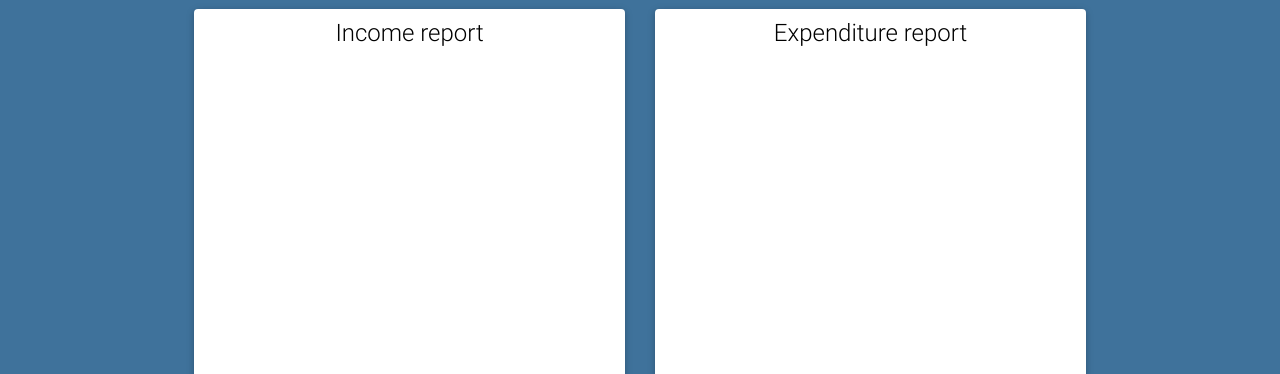
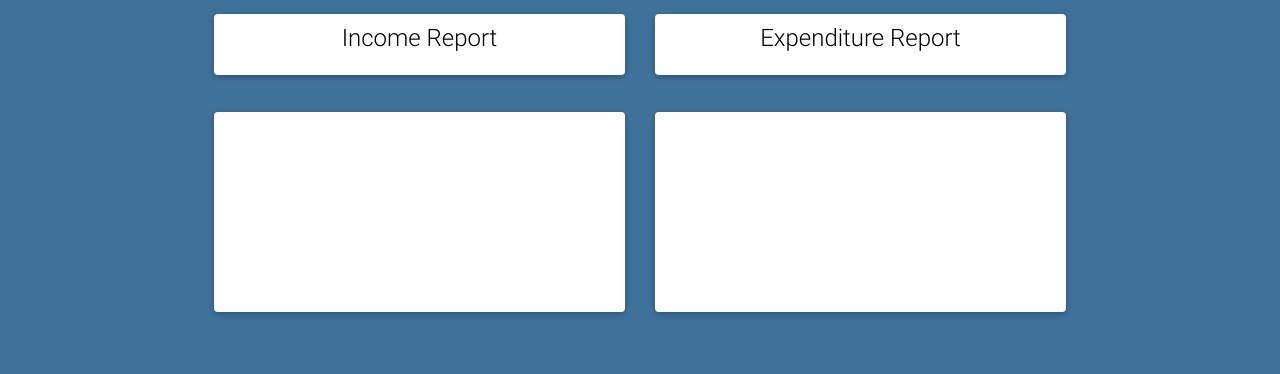
Before and after one commit to kayere-zz/Finance-Tracker, a plain HTML site: page reports.html in a window 1280 px wide. Shown: the part 177-551 px from the top of the page. Drawn offline with Linux system fonts and the light colour scheme; no server answers.

Commit message:
final animations

```diff
--- a/homepage/style.css
+++ b/homepage/style.css
@@ -31,3 +31,6 @@ nav{
 .card-deck{
   margin: 2em;
 }
+.nav{
+  position: fixed;
+}
--- a/reports.html
+++ b/reports.html
@@ -41,21 +41,27 @@
     </nav>
     <div class="w-responsive text-center mx-auto p-4 mt-2 white-text">
         <h2>Reports</h2>
+        <div class="card-deck deck">
+            <div class="card mb-4 report" id="incomeReport">
+                <h4 class="card-title">Income Report</h4>
+            </div>
+            <div class="card mb-4 report" id="expenditureReport">
+                <h4 class="card-title">Expenditure Report</h4>
+            </div>
+        </div>
         <div class="card-deck">
 
-            <div class="card mb-4">
-                <h4 class="card-title">Income report</h4>
-                    <canvas id="income"></canvas>
+            <div class="card mb-4 chart">
+                    <canvas class="canvas" id="income"></canvas>
             </div>
 
-            <div class="slide card mb-4">
-                    <h4 class="card-title">Expenditure report</h4>
-                    <canvas id="expenditure"></canvas>
+            <div class="chart card mb-4">
+                    <canvas class="cancas" id="expenditure"></canvas>
             </div>
         </div>
     </div>
     <div class="w-responsive text-center mx-auto p-4 mt-2 white-text target_div">
-        <h2>Target</h2>
+        <h2 id="target">Target</h2>
         <div class="card">
                 <form class="text-center">
                         <div class="md-form">
--- a/reports/script.js
+++ b/reports/script.js
@@ -1,3 +1,7 @@
+$(".report").hide();
+$(".chart").hide();
+$("#incomeReport").animate({right: "200px"});
+$("#expenditureReport").animate({left: "200px"});
 $(document).ready(function(){
     var user= localStorage.getItem('user');
     $('#log').append(user);
@@ -5,8 +9,6 @@ $(document).ready(function(){
     let end = localStorage.getItem('end');
     let db = new PouchDB('http://localhost:5984/'+end);
     db.info().then(function(info){
-        getExpenditures(db);
-        getIncome(db);
         previous_reportChart(db);
     });
 
@@ -17,6 +19,7 @@ $(document).ready(function(){
     $("#btn_target").on('click', function(){
         getTarget(db);
     });
+    animation(db);
 });
 
 function getIncome(db){
@@ -280,3 +283,15 @@ function getTarget(db){
 
     $("#target_text").append("Your target is "+ target);
 }
+
+function animation(db){
+    $(".report").show("1000", function(){
+        $(".report").animate({left: "0px"}, "2000", function(){
+            $(".chart").slideDown("slow", function(){
+                getExpenditures(db);
+                getIncome(db);
+            });
+        });
+    });
+
+}
--- a/reports/style.css
+++ b/reports/style.css
@@ -17,3 +17,15 @@ h4{
     margin-left: 550px;
     color: white;
   }
+.report{
+    margin: 5px;
+}
+.card-deck{
+    margin: 5px;
+}
+.chart{
+    height: 200px;
+}
+.navbar{
+
+}
```
Also changed, not shown: homepage.html (+7 -7 lines), homepage/script.js (+29 -3 lines).
